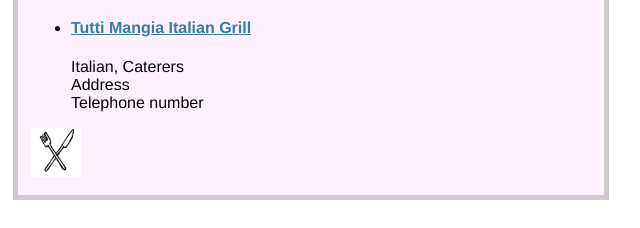
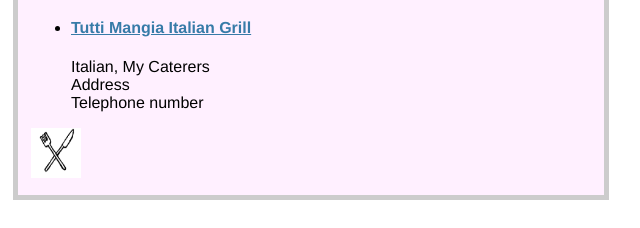
Before and after one commit to gwprice115/squeak, a plain HTML site: page index.html in a window 1280 px wide. Shown: the part 255-483 px from the top of the page, 329-969 px from the left. Drawn offline with Linux system fonts and the light colour scheme.

Commit message:
Second commit

```diff
--- a/index.html
+++ b/index.html
@@ -18,7 +18,7 @@
 			<li>
 				<div>
 					<h4><a href="http://www.google.com">Tutti Mangia Italian Grill</a></h4>
-					<p>Italian, Caterers<br />
+					<p>Italian, My Caterers<br />
 					Address<br />
 					Telephone number</p>
 				</div>
```
